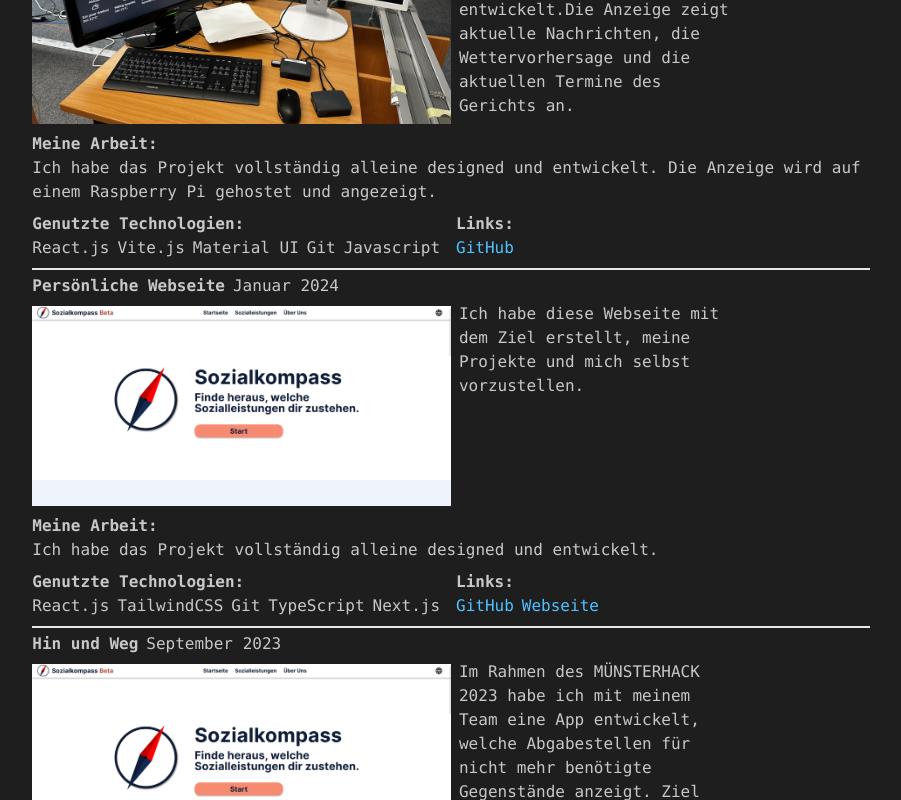
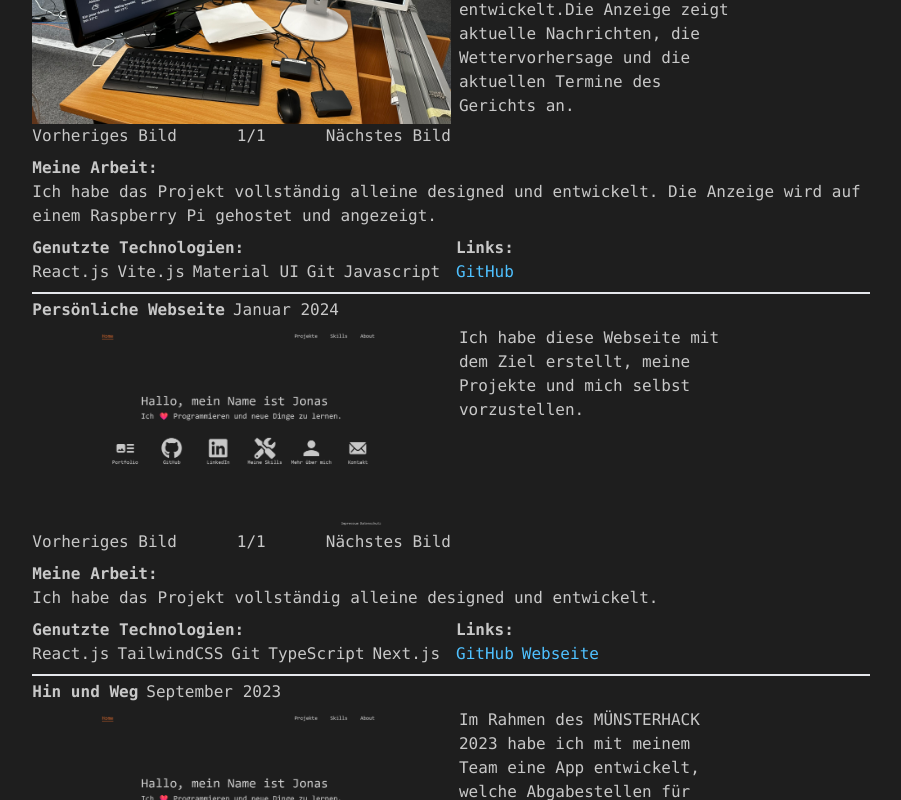
Before and after one commit to JonasRettig/jrettig.dev, a Next.js app: page /projects in a window 1280 px wide. Shown: the part 1000-1800 px from the top of the page, without its empty margins (189-1090 px from the left). Built offline with nearby package versions, Linux system fonts and the light colour scheme.

Commit message:
moved images into a carousel and into its own file

```diff
--- a/src/app/globals.css
+++ b/src/app/globals.css
@@ -2,28 +2,9 @@
 @tailwind components;
 @tailwind utilities;
 
-:root {
-  --foreground-rgb: 0, 0, 0;
-  --background-start-rgb: 30, 30, 30;
-  --background-end-rgb: 30, 30, 30;
-}
-
-/*@media (prefers-color-scheme: dark) {
-  :root {
-    --foreground-rgb: 255, 255, 255;
-    --background-start-rgb: 0, 0, 0;
-    --background-end-rgb: 0, 0, 0;
-  }
-}*/
-
 body {
   color: #C8C8C8;
-  background: linear-gradient(
-      to bottom,
-      transparent,
-      rgb(var(--background-end-rgb))
-    )
-    rgb(var(--background-start-rgb));
+  background: rgb(30, 30, 30)
 }
 
 @layer utilities {
--- a/src/app/projects/page.tsx
+++ b/src/app/projects/page.tsx
@@ -3,6 +3,8 @@ import Header from "@/components/header";
 import projects from "@/data/projects.json";
 import { useEffect, useState } from "react";
 import Footer from "@/components/footer";
+import ImageCarousel from "@/components/imageCarousel";
+import Image from "next/image";
 
 export default function Projects() {
 
@@ -10,17 +12,21 @@ export default function Projects() {
         id: number,
         name: string,
         timeframe: string,
-        image: string,
-        imageAlt: string,
+        image: Image[],
         description: string[],
         technologies: string[],
         myWork: string[],
-        links?: link[]
+        links?: Link[]
     }
 
-    interface link {
+    interface Link {
         url: string,
         name: string
+    }
+
+    interface Image{
+        path: string,
+        alt: string
     }
 
     useEffect(() => {
@@ -52,7 +58,7 @@ export default function Projects() {
                                     </div>
                                     <div className="flex max-sm:flex-col">
                                         <div className="mt-2 mr-2 w-3/6 max-sm:w-full">
-                                            <img src={`/${project.image}`} alt={project.imageAlt} className="object-contain" />
+                                            <ImageCarousel images={project.image}/>
                                         </div>
                                         <div className="mt-1 flex w-2/6 content-center max-sm:w-full">
                                             {project.description}
--- /dev/null
+++ b/src/components/imageCarousel.tsx
@@ -0,0 +1,40 @@
+"use client"
+
+import { useState } from "react";
+
+interface Image{
+    path: string,
+    alt: string
+}
+
+export default function ImageCarousel({images}: {images: Image[]}) {
+
+    const [currentImage, setCurrentImage] = useState<number>(0);
+
+    function nextImage() {
+        if(currentImage < images.length-1) {
+            setCurrentImage(currentImage+1);
+        } else {
+            setCurrentImage(0);
+        }
+    }
+
+    function previousImage() {
+        if(currentImage > 0) {
+            setCurrentImage(currentImage-1);
+        } else {
+            setCurrentImage(images.length-1);
+        }
+    }
+
+    return (
+        <div>
+            <img src={`/${images[currentImage].path}`} alt={images[currentImage].alt} title={images[currentImage].alt} className="object-contain" />
+            <div className="flex justify-between">
+                <button className="hover:text-orangeHighlight max-sm:text-orangeHighlight" onClick={() => previousImage()}> Vorheriges Bild </button>
+                <label className="text-center"> {currentImage+1}/{images.length} </label>
+                <button className="hover:text-orangeHighlight max-sm:text-orangeHighlight" onClick={() => nextImage()}> Nächstes Bild </button>
+            </div>
+        </div>
+    )
+}
--- a/src/data/projects.json
+++ b/src/data/projects.json
@@ -3,8 +3,14 @@
         "id": 1,
         "name": "Sozialkompass",
         "timeframe": "September 2022 - heute",
-        "image": "Sozialkompass.png",
-        "imageAlt": "Die Startseite des Sozialkompass.",
+        "image": [{
+            "path":"Sozialkompass.png",
+            "alt": "Die Startseite des Sozialkompass."
+            },
+            {
+                "path":"Website.png",
+                "alt": "Die Startseite des Sozialkompass."
+            }],
         "description": ["Der Sozialkompass ist eine Webseite, welche Menschen in sozialen Notlagen hilft, sich über ihnen zustehende Sozialleistungen zu informieren. ",
                         "Das Projekt startete im Jahr 2022 im Rahmen eines Projektseminars an der Universität Münster und wird seit April 2023 ehrenamtlich weitergeführt.",
                         "Wir haben beim MÜNSTERHACK 2022 den zweiten Platz und Mentorenpreis gewonnen. Des Weiteren wurden wir in das Solution-Enabler-Programm des Hackathons aufgenommen und haben beim MÜNSTERHACK 2023 den Nachgehackt-Preis für das am besten weitergeführte Projekt gewonnen."
@@ -26,8 +32,10 @@
         "id": 2,
         "name": "Infosdisplay für das OVG",
         "timeframe": "Juli 2023 - November 2023",
-        "image": "OVGDisplay.JPEG",
-        "imageAlt": "Die Anzeige in der Haupthalle des Oberverwaltungsgerichts.",
+        "image": [{
+            "path":"OVGDisplay.JPEG",
+            "alt": "Die Anzeige in der Haupthalle des Oberverwaltungsgerichts."
+            }],
         "description": ["Für meinen Arbeitgeber, das Oberverwaltungsgericht für das Land Nordrhein-Westfalen in Münster, habe ich eine Informationsanzeige, welche im Eingangsbereich und in der Kantine des Gerichts aufgestellt ist, entwickelt.",
                         "Die Anzeige zeigt aktuelle Nachrichten, die Wettervorhersage und die aktuellen Termine des Gerichts an."
                         ],
@@ -44,7 +52,10 @@
         "id": 3,
         "name": "Persönliche Webseite",
         "timeframe": "Januar 2024",
-        "image": "Sozialkompass.png",
+        "image": [{
+            "path":"Website.png",
+            "alt": "Die Startseite meiner Webseite."
+            }],
         "imageAlt": "",
         "description": ["Ich habe diese Webseite mit dem Ziel erstellt, meine Projekte und mich selbst vorzustellen."],
         "myWork": ["Ich habe das Projekt vollständig alleine designed und entwickelt."],
@@ -64,8 +75,10 @@
         "id": 4,
         "name": "Hin und Weg",
         "timeframe": "September 2023",
-        "image": "Sozialkompass.png",
-        "imageAlt": "",
+        "image": [{
+            "path":"Website.png",
+            "alt": "Die Startseite meiner Webseite."
+            }],
         "description": ["Im Rahmen des MÜNSTERHACK 2023 habe ich mit meinem Team eine App entwickelt, welche Abgabestellen für nicht mehr benötigte Gegenstände anzeigt. ",
                         "Ziel ist es zu verhindern, dass diese Gegenstände weggeworfen werden."
                     ],
```
Also changed, not shown: public/Website.png (added).
